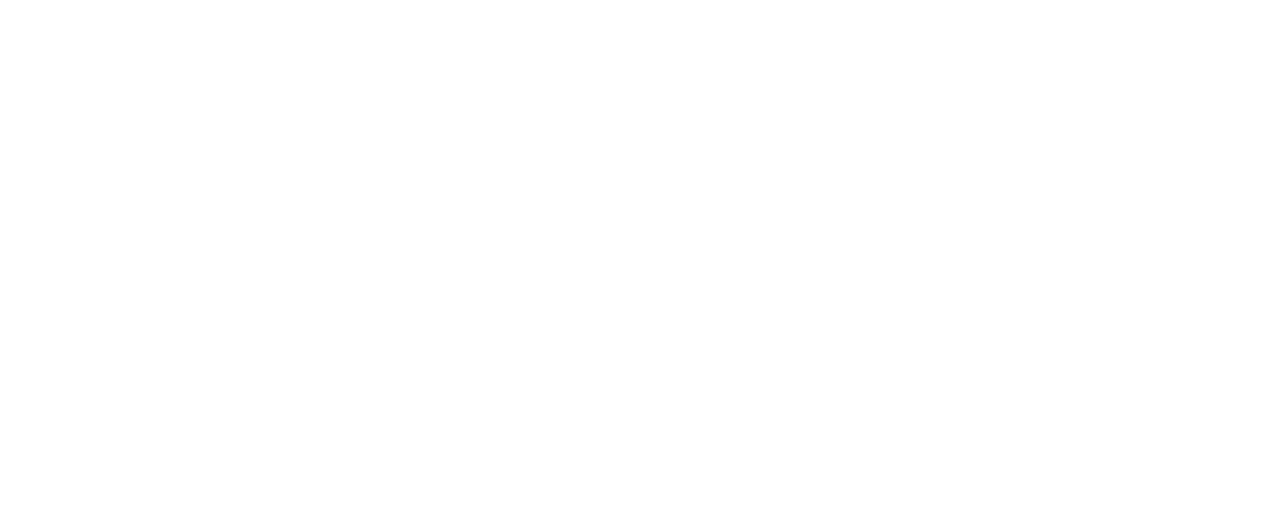
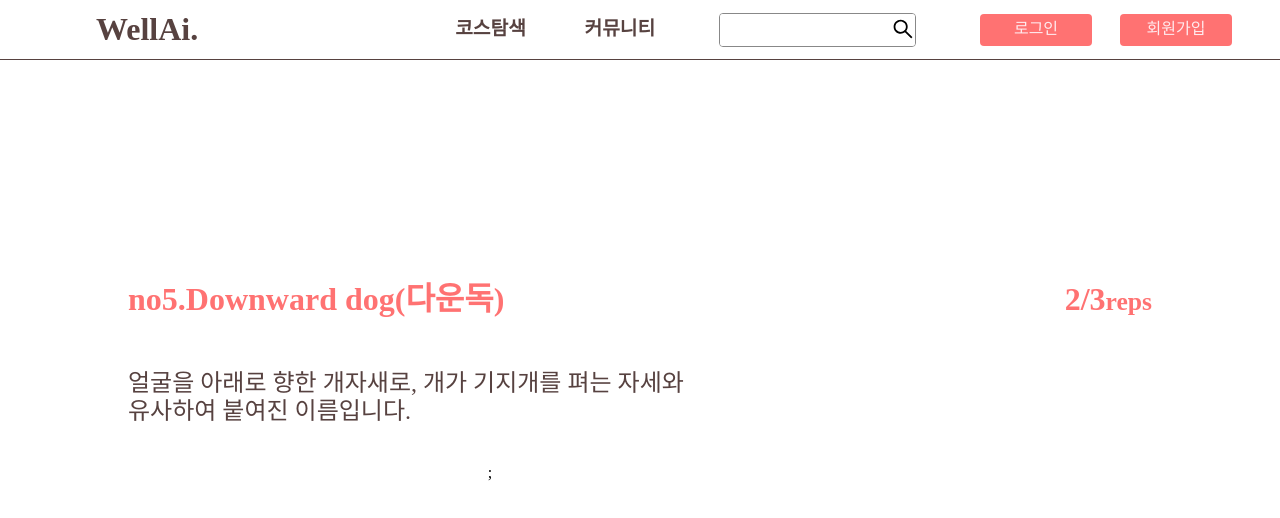
Before and after one commit to JShwa0429/wellai, a React (Create React App) app: page /course/0 in a window 1280 px wide. Before the commit this address had no page. Shown: the top 518 px of the page. Built offline with nearby package versions, Linux system fonts and the light colour scheme; no server answers.

Commit message:
feat : 코스 페이지 구현

```diff
--- a/package.json
+++ b/package.json
@@ -8,6 +8,7 @@
     "@testing-library/jest-dom": "^5.16.2",
     "@testing-library/react": "^12.1.2",
     "@testing-library/user-event": "^13.5.0",
+    "@types/react-youtube": "^7.10.0",
     "@types/redux-logger": "^3.0.9",
     "antd": "^4.18.7",
     "axios": "^0.26.0",
@@ -19,6 +20,7 @@
     "react-redux": "^7.2.6",
     "react-router-dom": "^6.2.1",
     "react-scripts": "5.0.0",
+    "react-youtube": "^7.14.0",
     "redux-logger": "^3.0.6",
     "styled-components": "^5.3.3",
     "styled-normalize": "^8.0.7",
--- a/src/App.tsx
+++ b/src/App.tsx
@@ -1,4 +1,4 @@
-import { Page, SignUpPage, AuthPage, PublicPage, TestPage } from './pages';
+import { Page, SignUpPage, AuthPage, PublicPage, TestPage, CoursePage, CourseSearchPage } from './pages';
 import { BrowserRouter, Routes, Route } from 'react-router-dom';
 import GlobalStyle from 'styles/global-styles';
 import { AuthRoute, PublicRoute } from './components';
@@ -10,9 +10,10 @@
       <Routes>
         <Route path="/" element={<Page />}>
           <Route path="/home" element={<SignUpPage />} />
-          <Route path="/course" element={<SignUpPage />} />
-          <Route path="/menu1" element={<SignUpPage />} />
-          <Route path="/menu2" element={<SignUpPage />} />
+          <Route path="/course" element={<CoursePage />} />
+          <Route path="/course/:id" element={<CoursePage />} />
+          <Route path="/search" element={<CourseSearchPage />} />
+          <Route path="/community" element={<SignUpPage />} />
         </Route>
         <Route path="/signup" element={<SignUpPage />} />
         <Route path="/private" element={<AuthRoute element={AuthPage} />} />
--- /dev/null
+++ b/src/components/common/Card.tsx
@@ -0,0 +1,5 @@
+const Card = () => {
+  return <div></div>;
+};
+
+export default Card;
--- /dev/null
+++ b/src/components/course/WebCam.tsx
@@ -0,0 +1,26 @@
+import { useEffect, useRef } from 'react';
+import styled from 'styled-components';
+const WebCam = () => {
+  const CONSTRAINTS = { video: true };
+  const videoRef = useRef<HTMLVideoElement>(null);
+  const startVideo = async () => {
+    const stream = await navigator.mediaDevices.getUserMedia(CONSTRAINTS);
+    if (videoRef && videoRef.current && !videoRef.current.srcObject) {
+      videoRef.current.srcObject = stream;
+    }
+  };
+
+  useEffect(() => {
+    if (videoRef.current instanceof HTMLVideoElement) {
+      startVideo();
+    }
+  }, [videoRef]);
+
+  return (
+    <video autoPlay ref={videoRef}>
+      <track default kind="captions" />
+    </video>
+  );
+};
+
+export default WebCam;
--- /dev/null
+++ b/src/components/course/index.ts
@@ -0,0 +1 @@
+export { default as WebCam } from './WebCam';
--- a/src/components/index.ts
+++ b/src/components/index.ts
@@ -3,3 +3,4 @@
 export { SignUp, SignUpInfo } from './signup';
 export { default as PublicRoute } from './PublicRoute';
 export { default as AuthRoute } from './AuthRoute';
+export { WebCam } from './course';
--- /dev/null
+++ b/src/components/search/Category.tsx
@@ -0,0 +1,21 @@
+import styled from 'styled-components';
+
+const Category = () => {
+  return (
+    <Div>
+      <h2>카테고리</h2>
+      <h1>서서 #앉아서 #밸런스 등 해쉬태그 등등등</h1>
+    </Div>
+  );
+};
+export default Category;
+
+const Div = styled.div`
+  margin-right: auto;
+  h2 {
+    color: ${(props) => props.theme.defaultText};
+  }
+  font-size: 1.5em;
+  height: 30%;
+  width: 100%;
+`;
--- /dev/null
+++ b/src/components/search/SearchResult.tsx
@@ -0,0 +1,22 @@
+import styled from 'styled-components';
+
+const SearchResult = () => {
+  return (
+    <Div>
+      <h2>검색결과</h2>
+    </Div>
+  );
+};
+
+export default SearchResult;
+
+const Div = styled.div`
+  font-size: 1.5em;
+  h2 {
+    color: ${(props) => props.theme.defaultText};
+    width: 100%;
+    border-bottom: 1px solid #888;
+    padding: 50px 0;
+  }
+  width: 100%;
+`;
--- /dev/null
+++ b/src/components/search/index.ts
@@ -0,0 +1,2 @@
+export { default as Category } from './Category';
+export { default as SearchResult } from './SearchResult';
--- /dev/null
+++ b/src/pages/CoursePage.tsx
@@ -0,0 +1,73 @@
+import { WebCam } from 'components';
+import styled from 'styled-components';
+import YouTube from 'react-youtube';
+const CoursePage = () => {
+  const opts = {
+    playerVars: {
+      // https://developers.google.com/youtube/player_parameters
+      autoplay: 1,
+    },
+  };
+
+  const _onReady = (event: any) => {
+    // access to player in all event handlers via event.target
+    event.target.pauseVideo();
+  };
+  return (
+    <DivCourse>
+      <TitleDiv>
+        <h1>no5.Downward dog(다운독)</h1>
+        <h1>
+          2/3<small>reps</small>
+        </h1>
+      </TitleDiv>
+
+      <p>
+        얼굴을 아래로 향한 개자새로, 개가 기지개를 펴는 자세와
+        <br />
+        유사하여 붙여진 이름입니다.
+      </p>
+      <VideoDiv>
+        <YouTube videoId="2g811Eo7K8U" onReady={_onReady} />;
+        <WebCam />
+      </VideoDiv>
+    </DivCourse>
+  );
+};
+
+export default CoursePage;
+
+const DivCourse = styled.div`
+  display: flex;
+  width: 100vw;
+  height: 100vh;
+  justify-content: center;
+  align-items: center;
+  flex-direction: column;
+  padding: 10%;
+
+  p {
+    font-size: 1.5em;
+    color: ${(props) => props.theme.defaultText};
+    margin-top 3%;
+    margin-right: auto;
+  }
+`;
+
+const TitleDiv = styled.div`
+  width: 100%;
+  display: flex;
+  justify-content: space-between;
+  h1 {
+    color: ${(props) => props.theme.main};
+  }
+`;
+
+const VideoDiv = styled.div`
+  margin-top: 3vw;
+  display: flex;
+
+  video {
+    width: 50%;
+  }
+`;
--- /dev/null
+++ b/src/pages/CourseSearchPage.tsx
@@ -0,0 +1,22 @@
+import { Category, SearchResult } from 'components/search';
+import styled from 'styled-components';
+const CourseSearchPage = () => {
+  return (
+    <Div>
+      <Category />
+      <SearchResult />
+    </Div>
+  );
+};
+
+export default CourseSearchPage;
+
+const Div = styled.div`
+  padding: 10%;
+  width: 100vw;
+  height: 100vh;
+  display: flex;
+  flex-direction: column;
+  justify-content: center;
+  align-items: center;
+`;
--- a/src/pages/index.ts
+++ b/src/pages/index.ts
@@ -4,3 +4,5 @@
 export { default as SignUpPage } from './SignUpPage';
 export { default as AuthPage } from './AuthPage';
 export { default as PublicPage } from './PublicPage';
+export { default as CoursePage } from './CoursePage';
+export { default as CourseSearchPage } from './CourseSearchPage';
```
Also changed, not shown: 1 other file (tests, documents, lock files or other folders).
